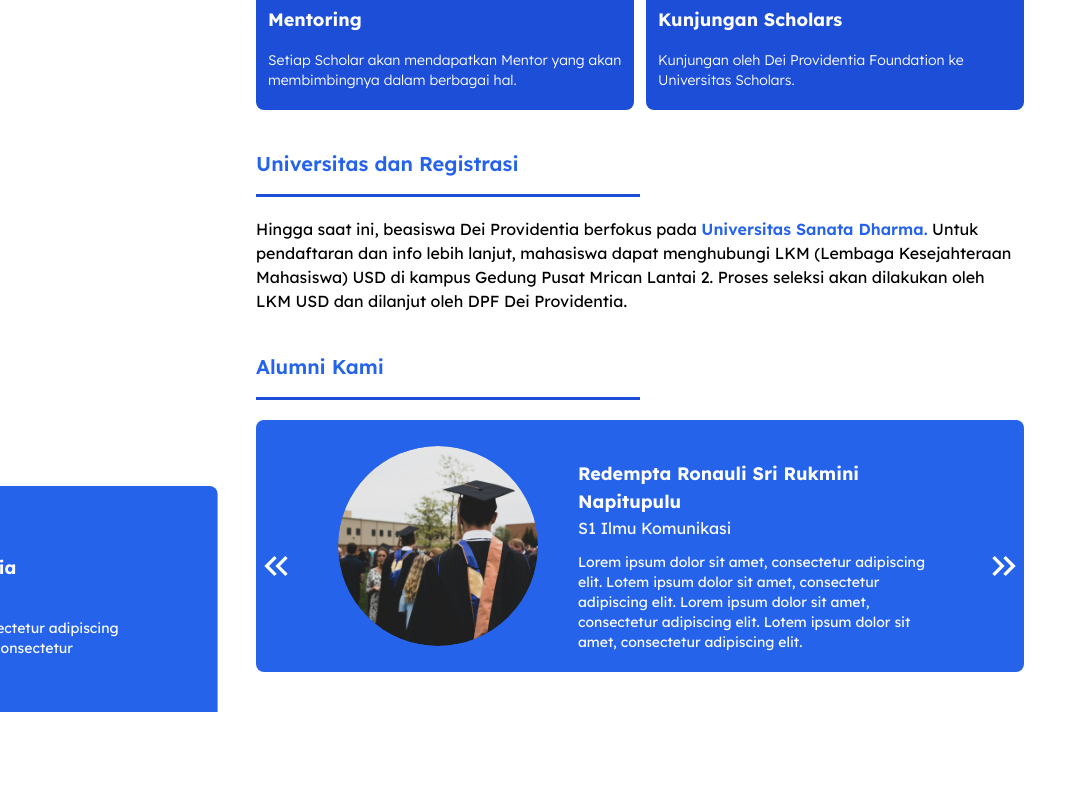
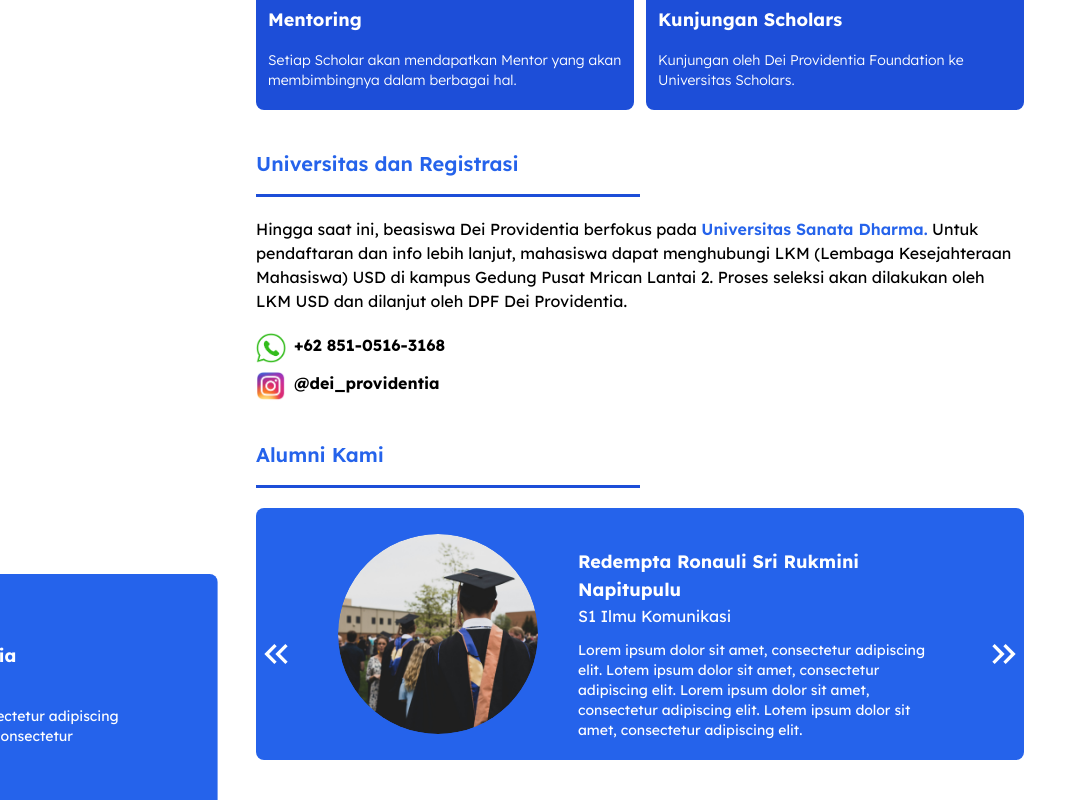
Before and after one commit to BrandonRafaelLovelyno/Dei-Providentia, a Next.js app: page / in a window 1280 px wide. Shown: the part 2347-3147 px from the top of the page, without its empty margins (0-1087 px from the left). Before the commit the page ends 3059 px from the top, so only its background shows below. Built offline with nearby package versions, Linux system fonts and the light colour scheme.

Commit message:
feat : registration section

```diff
--- /dev/null
+++ b/components/home/list-icon.tsx
@@ -0,0 +1,18 @@
+import Image from "next/image";
+import { twMerge } from "tailwind-merge";
+
+interface Props {
+  title: string;
+  src: string;
+}
+
+const ListIcon: React.FC<Props> = ({ title, src }) => {
+  return (
+    <li className={twMerge("flex flex-row gap-x-2")}>
+      <Image objectFit="cover" src={src} width={30} height={30} alt={title} />
+      <p className="font-bold">{title}</p>
+    </li>
+  );
+};
+
+export default ListIcon;
--- a/sections/home/section-registration.tsx
+++ b/sections/home/section-registration.tsx
@@ -1,6 +1,18 @@
+import ListIcon from "@/components/home/list-icon";
 import TitleSection from "@/components/home/title-section";
 import { MutableRefObject } from "react";
 import { twMerge } from "tailwind-merge";
+
+const MEDIA: { src: string; title: string }[] = [
+  {
+    src: "/home/registration/whatsapp.png",
+    title: "+62 851-0516-3168",
+  },
+  {
+    src: "/home/registration/instagram.png",
+    title: "@dei_providentia",
+  },
+];
 
 const SectionRegistration = () => {
   return (
@@ -18,6 +30,11 @@
         Lantai 2. Proses seleksi akan dilakukan oleh LKM USD dan dilanjut oleh
         DPF Dei Providentia.
       </p>
+      <ul className="flex flex-col gap-y-2">
+        {MEDIA.map((media, index) => (
+          <ListIcon key={index} {...media} />
+        ))}
+      </ul>
     </section>
   );
 };
```
